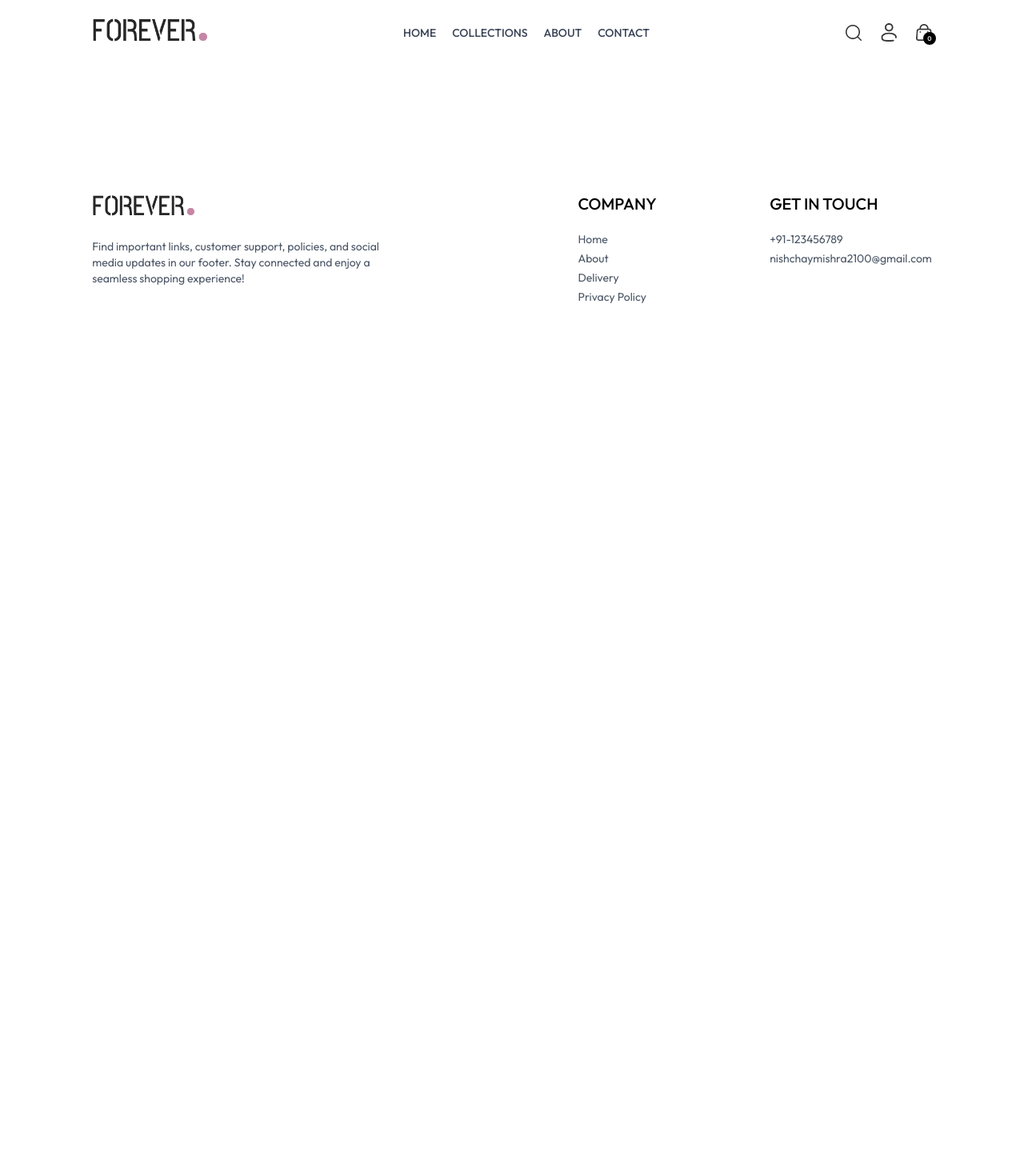
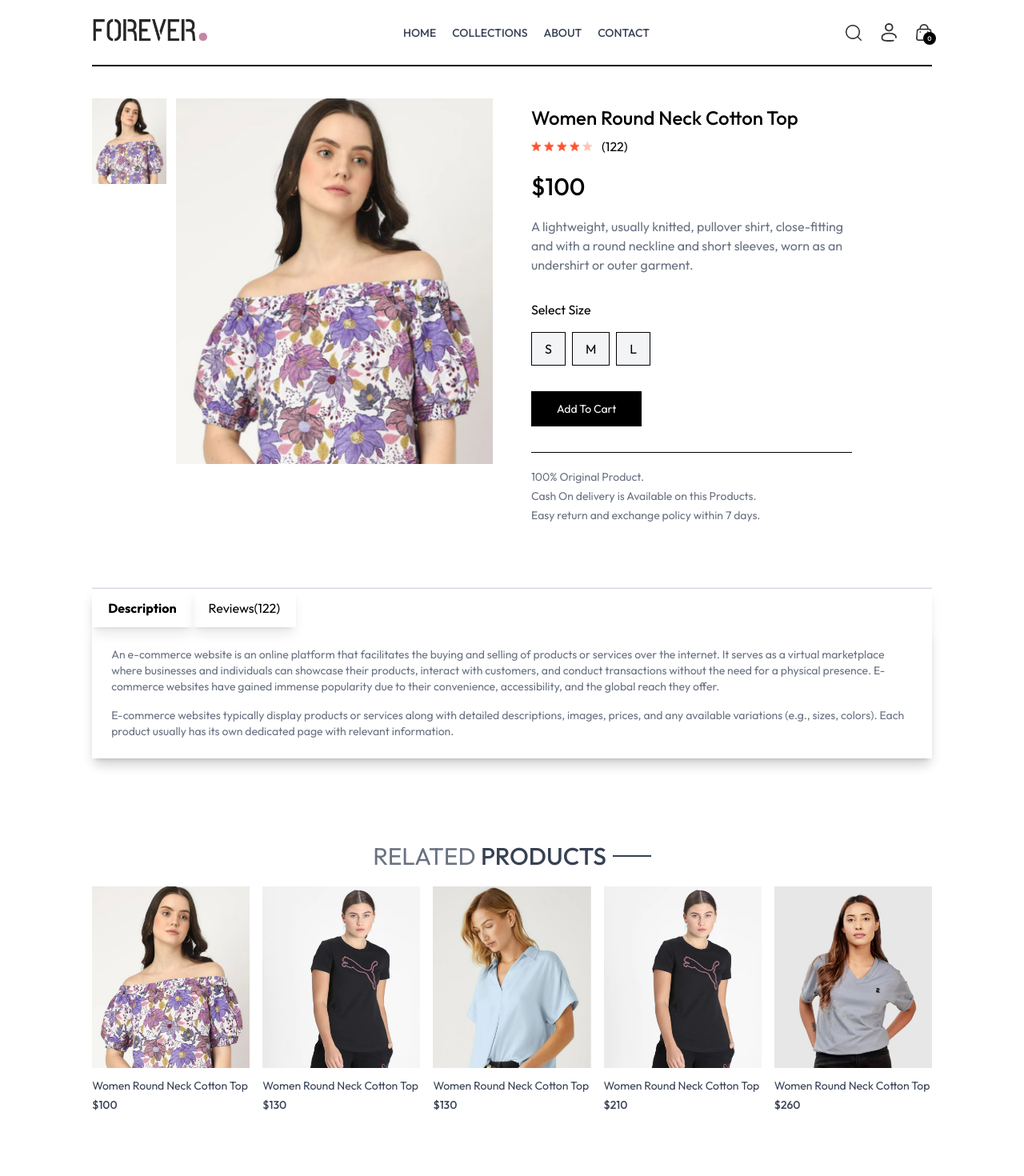
Before and after one commit to nishchayMish/React-Ecommerce, a React (Vite) app: page /product/aaaaa in a window 1280 px wide. Shown: the top 1470 px of the page at 80% size. Before the commit the page ends 800 px from the top, so only its background shows below. Built offline with nearby package versions, Linux system fonts and the light colour scheme.

Commit message:
added input functionality and added full collection page along with full functionality like related images and related products

```diff
--- a/src/App.jsx
+++ b/src/App.jsx
@@ -11,17 +11,19 @@
 import Orders from './pages/Orders'
 import Navbar from './components/Navbar'
 import Footer from './components/Footer'
+import Searchbar from './components/Searchbar'
 
 const App = () => {
   return (
     <div className='px-4 sm:px-[5vw] md:px-[7vw] lg:px-[9vw]'>
       <Navbar/>
+      <Searchbar/>
       <Routes>
         <Route path='/' element={<Home />} />
         <Route path='/collection' element={<Collection />} />
         <Route path='/about' element={<About />} />
         <Route path='/contact' element={<Contact />} />
-        <Route path='/product' element={<Product />} />
+        <Route path='/product/:productId' element={<Product />} />
         <Route path='/cart' element={<Cart />} />
         <Route path='/login' element={<Login />} />
         <Route path='/place-order' element={<PlaceOrder />} />
--- a/src/components/Navbar.jsx
+++ b/src/components/Navbar.jsx
@@ -1,9 +1,11 @@
-import React, { useState } from 'react'
+import React, { useContext, useState } from 'react'
 import {assets} from '../assets/frontend_assets/assets'
 import { Link, NavLink } from 'react-router-dom'
+import { ShopContext } from '../context/ShopContext'
 
 const Navbar = () => {
   const[sidebarVisible, setSidebarVisible] = useState(false)
+  const { setShowSearch } = useContext(ShopContext);
   return (
     <div className='flex justify-between items-center py-5 font-medium'>
       <Link to='/'>
@@ -32,7 +34,7 @@
       </ul>
 
       <div className='flex items-center gap-6'>
-          <img src={assets.search_icon} className='w-5 cursor-pointer'/>
+          <img onClick={()=>setShowSearch(true)} src={assets.search_icon} className='w-5 cursor-pointer'/>
           <div className='group relative'>
             <img src={assets.profile_icon} className='w-5 cursor-pointer'/>
             <div className='group-hover:block hidden absolute dropdown-menu right-0 pt-4'>
--- /dev/null
+++ b/src/components/RelatedProducts.jsx
@@ -0,0 +1,34 @@
+import React, { useContext, useEffect, useState } from 'react'
+import { ShopContext } from '../context/ShopContext'
+import Title from './Title';
+import ProductItem from './ProductItem';
+const RelatedProducts = ({category, subCategory}) => {
+    const { products } = useContext(ShopContext);
+    const [relatedProducts, setRelatedProducts] = useState([]);
+
+    useEffect(()=>{
+        if(products.length > 0){
+            let productsCopy = products.slice();
+            productsCopy = productsCopy.filter((item)=> category === item.category);
+            productsCopy = productsCopy.filter((item)=> subCategory === item.subCategory);
+            setRelatedProducts(productsCopy.slice(0,5))
+        }
+    },[products])
+
+  return (
+    <div className='my-24'>
+        <div className='text-center text-3xl py-2'>
+            <Title text1={'RELATED'} text2={'PRODUCTS'}/>
+        </div>
+        <div className='grid grid-cols-2 sm:grid-cols-3 md:grid-cols-4 lg:grid-cols-5 gap-4 space-y-6'>
+            {
+                relatedProducts.map((item,index)=>(
+                    <ProductItem key={index} id={item._id} name={item.name} price={item.price} image={item.image}/>
+                ))
+            }
+        </div>
+    </div>
+  )
+}
+
+export default RelatedProducts
--- /dev/null
+++ b/src/components/Searchbar.jsx
@@ -0,0 +1,40 @@
+import React, { useContext, useEffect, useState } from 'react'
+import { ShopContext } from '../context/ShopContext'
+import { assets } from '../assets/frontend_assets/assets';
+import { useLocation } from 'react-router-dom';
+
+const Searchbar = () => {
+
+  const { search, setSearch, showSearch, setShowSearch } = useContext(ShopContext);
+  const [visible, setVisible] = useState(false);
+  const location = useLocation();
+
+    useEffect(()=>{
+        if(location.pathname.includes('collection')){
+            setVisible(true);
+        }
+        else{
+            setVisible(false);
+        }
+    },[location])
+
+  return showSearch && visible ? (
+    <div className='border-t bg-gray-50 text-center'>
+        <div className='inline-flex items-center justify-center border border-gray-400 px-5 py-2 my-5 mx-3 rounded-full w-3/4 sm:w-1/2'>
+            <input onChange={(e)=>setSearch(e.target.value)}
+            value={search}
+            className='flex-1 outline-none bg-inherit text-sm'
+            type='text'
+            placeholder='Search...'
+            />
+            <img className='w-4' src={assets.search_icon}/>
+        </div>
+        <img onClick={()=>setShowSearch(false)}
+        src={assets.cross_icon}
+        className='inline w-3 cursor-pointer'
+        />
+    </div>
+  ) : null
+}
+
+export default Searchbar
--- a/src/context/ShopContext.jsx
+++ b/src/context/ShopContext.jsx
@@ -1,12 +1,15 @@
-import React, { createContext } from 'react'
+import React, { createContext, useState } from 'react'
 import { products } from '../assets/frontend_assets/assets';
 export const ShopContext = createContext(null);
 
 const ShopContextProvider = ({children}) => {
     const currency = '$';
     const delivery_fee = 10;
+    const [search, setSearch] = useState('');
+    const [showSearch, setShowSearch] = useState(false);
     const value = {
-        products, currency, delivery_fee
+        products, currency, delivery_fee,search,
+        setSearch, showSearch, setShowSearch
     }
 
     return(
--- a/src/index.css
+++ b/src/index.css
@@ -16,6 +16,10 @@
     font-style: normal;
 }
 
+::-webkit-scrollbar {
+    display: none;
+}
+
 @media (max-width:640px) {
     a.active{
         background-color: black;
--- a/src/pages/Collection.jsx
+++ b/src/pages/Collection.jsx
@@ -4,7 +4,7 @@
 import Title from '../components/Title';
 import ProductItem from '../components/ProductItem';
 const Collection = () => {
-  const { products } = useContext(ShopContext);
+  const { products, search, showSearch } = useContext(ShopContext);
   const [showFilter, setShowFilter] = useState(false);
   const [filterProducts, setFilterProducts] = useState([]);
   const [category, setCategory] = useState([]);
@@ -30,6 +30,11 @@
 
   const applyFilters = () => {
     let productsCopy = products.slice();
+
+    if(showSearch && search){
+      productsCopy = productsCopy.filter(item => item.name.toLowerCase().includes(search.toLowerCase()))
+    }
+
     if(category.length > 0){
       productsCopy = productsCopy.filter(item => category.includes(item.category))
     }
@@ -42,7 +47,7 @@
 
   useEffect(()=>{
     applyFilters();
-  },[category, subCategory])
+  },[category, subCategory, search, showSearch])
 
   useEffect(()=>{
     sortProducts();
--- a/src/pages/Product.jsx
+++ b/src/pages/Product.jsx
@@ -1,9 +1,104 @@
-import React from 'react'
+import React, { useContext, useEffect, useState } from 'react'
+import { useParams } from 'react-router-dom';
+import { ShopContext } from '../context/ShopContext';
+import { assets } from '../assets/frontend_assets/assets';
+import RelatedProducts from '../components/RelatedProducts';
 
 const Product = () => {
-  return (
-    <div>Product</div>
-  )
+  const { productId } = useParams();
+  const { products, currency } = useContext(ShopContext);
+  const [productData, setProductData] = useState(false);
+  const [image, setImage] = useState('');
+  const [size, setSize]  = useState('');
+  const fetchProductData = async() => {
+    products.map((item)=>{
+      if(item._id === productId){
+        setProductData(item);
+        setImage(item.image[0]);
+        return null;
+      }
+    })
+  }
+
+  useEffect(()=>{
+    fetchProductData();
+  },[productId, products])
+
+  return productData ? (
+    <div className='border-t-2 pt-10 transistion-opacity ease-in duration-500 opacity-100'>
+      {/* Product Data */}
+      <div className='flex gap-12 sm:gap-12 flex-col sm:flex-row'>
+
+        {/* Product Images */}
+        <div className='flex-1 flex flex-col-reverse gap-3 sm:flex-row'>
+          <div className='flex flex-col overflow-x-auto sm:overflow-y-scroll justify-between sm:justify-normal sm:w-[18.7%] w-full'>
+            {
+              productData.image.map((item,index)=>(
+                <img onClick={()=>setImage(item)} src={item} key={index} className='w-[24%] sm:w-full sm:mb-3 flex-shrink-0 cursor-pointer'/>
+              ))
+            }
+          </div>
+          <div className='w-full sm:w-[80%]'>
+            <img src={image} className='w-full h-auto'/>
+          </div>
+        </div>
+        {/* Product info */}
+        <div className='flex-1'>
+            <h1 className='font-medium text-2xl mt-2'>{productData.name}</h1>
+            <div className='flex items-center gap-1 mt-2'>
+              <img src={assets.star_icon} className='w-3 5'/>
+              <img src={assets.star_icon} className='w-3 5'/>
+              <img src={assets.star_icon} className='w-3 5'/>
+              <img src={assets.star_icon} className='w-3 5'/>
+              <img src={assets.star_dull_icon} className='w-3 5'/>
+              <p className='pl-2'>(122)</p>
+            </div>
+            <p className='mt-5 text-3xl font-medium'>{currency}{productData.price}</p>
+            <p className='mt-5 text-gray-500 w-4/5'>{productData.description}</p>
+            <div className='flex flex-col gap-4 my-8'>
+              <p>Select Size</p>
+              <div className='flex gap-2'>
+                {
+                  productData.sizes.map((item,index)=>(
+                    <button onClick={()=>setSize(item)}
+                      className={`border py-2 px-4 cursor-pointer bg-gray-100 ${item === size ? 'border-orange-500' : ''}`}
+                      key={index}>
+                      {item}
+                    </button>
+                  ))
+                }
+              </div>
+            </div>
+            <button className='bg-black cursor-pointer text-white px-8 py-3 text-sm active:bg-gray-700'>Add To Cart</button>
+            <hr className='mt-8 sm:w-4/5'/>
+            <div className='text-sm text-gray-500 mt-5 flex flex-col gap-1'>
+                <p>100% Original Product.</p>
+                <p>Cash On delivery is Available on this Products.</p>
+                <p>Easy return and exchange policy within 7 days.</p>
+            </div>
+        </div>
+      </div>
+      {/* desc nd revies */}
+      <div className='mt-20 shadow-lg border-t border-gray-100'>
+          <div className='flex border-t border-gray-300'>
+            <b className='shadow-lg px-5 py-3 text-md'>Description</b>
+            <p className='shadow-lg px-5 py-3 text-md'>Reviews(122)</p>
+          </div>
+          <div className='flex flex-col gap-4 px-6 py-6 text-sm text-gray-500 shadow-lg '>
+            <p>
+              An e-commerce website is an online platform that facilitates the buying and selling of products or services over the internet. It serves as a virtual marketplace where businesses and individuals can showcase their products, interact with customers, and conduct transactions without the need for a physical presence. E-commerce websites have gained immense popularity due to their convenience, accessibility, and the global reach they offer.
+            </p>
+            <p>
+              E-commerce websites typically display products or services along with detailed descriptions, images, prices, and any available variations (e.g., sizes, colors). Each product usually has its own dedicated page with relevant information.
+            </p>
+          </div>
+      </div>
+      {/* related products */}
+      <RelatedProducts category={productData.category} subCategory={productData.subCategory} />
+    </div>
+  ) : <div className='opacity-0'>
+
+  </div>
 }
 
 export default Product
```
